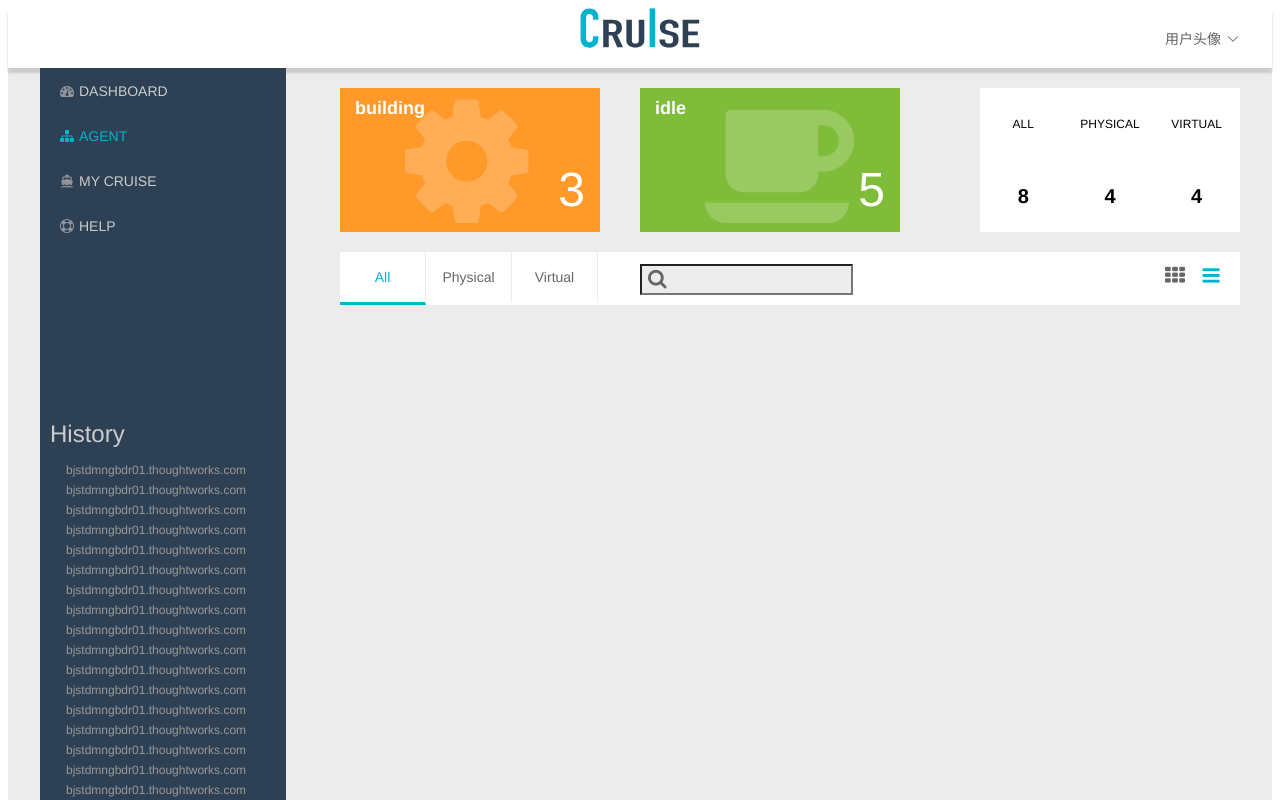
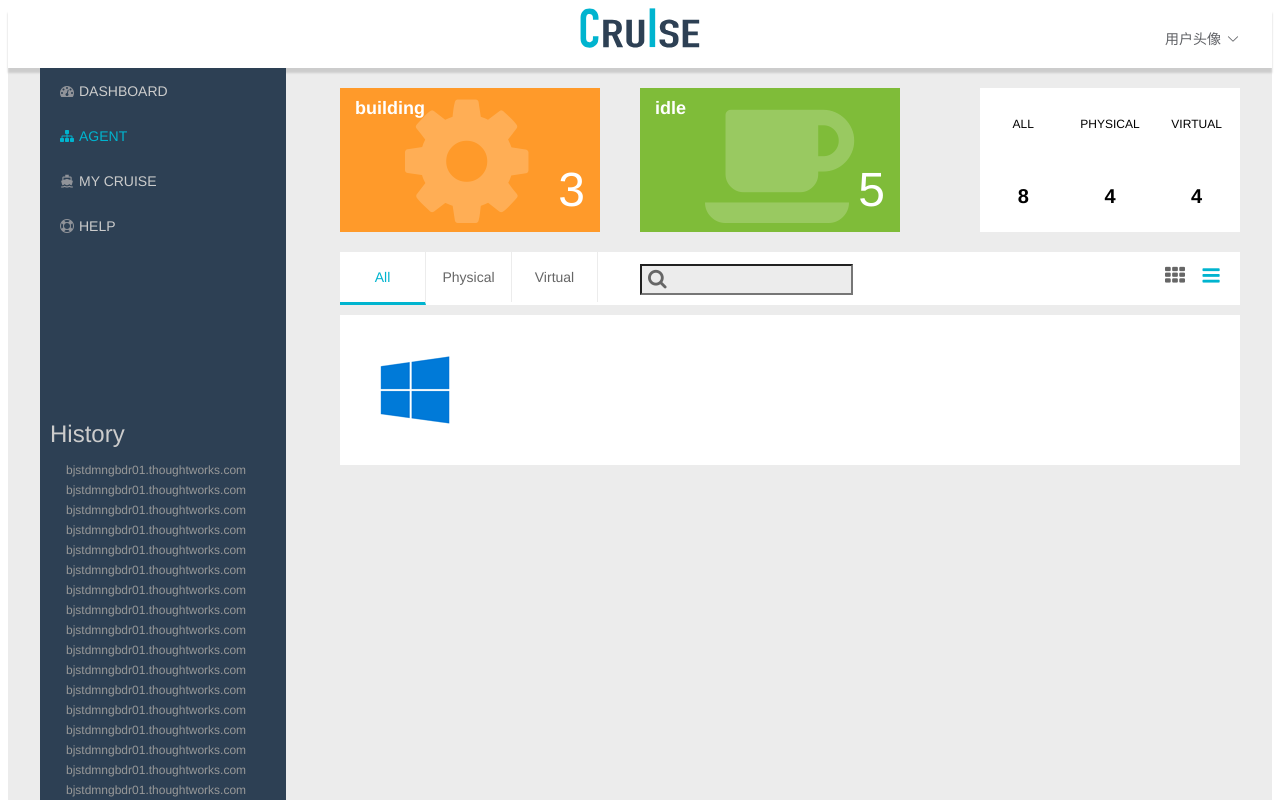
Before and after one commit to AgnesWY/cruise, a Vue app: page / in a window 1280 px wide. Shown: the top 800 px of the page. Built offline with nearby package versions, Linux system fonts and the light colour scheme.

Commit message:
info组件

```diff
--- a/src/components/agent.vue
+++ b/src/components/agent.vue
@@ -55,8 +55,8 @@
         </div>
       </el-col>
     </el-row>
-    <!-- 循环的主体对象 -->
-    <el-row></el-row>
+    <!-- 循环的主体对象  db-info -->
+    <db-info></db-info>
 
 
   </div>
@@ -64,10 +64,12 @@
 
 <script>
 import viewCard from '@/components/common/viewCard.vue';
+import dbInfo from '@/components/common/dbInfo.vue';
 export default {
   name: 'agent',
   components: {
-      viewCard
+      viewCard,
+      dbInfo
   },
   data () {
     return {
--- a/src/components/common/dbInfo.vue
+++ b/src/components/common/dbInfo.vue
@@ -1,31 +1,38 @@
 <template>
-	 <div class="db-info">
-		 <div class="left">{{leftWords}}</div>
-		 <div class="mid"><i :class="iconName"></i></div>
-		 <div class="right">{{rightWrods}}</div>
-	 </div>
+	<el-row class="db-info">
+		<!-- 图片部分 -->
+		<el-col :span="3" >
+			<div class="img-part">
+				<img src="@/assets/img/os_icons/windows.png" class="os-img" />
+			</div>
+
+		</el-col>
+		<!-- 信息部分 -->
+		<el-col :span="21" class="info-part">
+			<!-- 信息展示 -->
+			<el-row class="info-shows">
+				<el-col :span="9">
+
+				</el-col>
+				<el-col :span="2"></el-col>
+				<el-col :span="6"></el-col>
+				<el-col :span="7"></el-col>
+			</el-row>
+			<!-- 操作 -->
+			<el-row class="info-operate">
+
+			</el-row>
+		</el-col>
+
+
+	</el-row>
 </template>
 
 <script>
 export default {
 	name: 'db-info',
 	props:{
-        leftWords:{
-			type:String,
-			default: "1"
-		},
-		rightWrods:{
-			type:String,
-			default: ""
-		},
-		iconName:{
-			type: String,
-			default: ""
-		},
-		backColor:{
-			type: String,
-			default: "background:#7FBC39"
-		}
+
     }
 }
 </script>
@@ -33,6 +40,34 @@
 
 <style lang="less">
 .db-info{
+	width:100%;
+	height:150px;
+	background-color:white;
+	margin:10px 0;
+	.img-part{
+	    position: absolute;
+	    width: 150px;
+	    height: 150px;
+	}
+	.os-img{
+	    position: absolute;
+	    width: 80px;
+	    height: 80px;
+	    top: 50%;
+	    margin-top: -40px;
+	    left: 50%;
+	    margin-left: -40px;
+	}
+	.info-part{
+		height: 150px;
+		width:400px;
+
+	}
+
+	.info-shows{
+		background-color:blue;
+
+	}
 
 }
 
```
